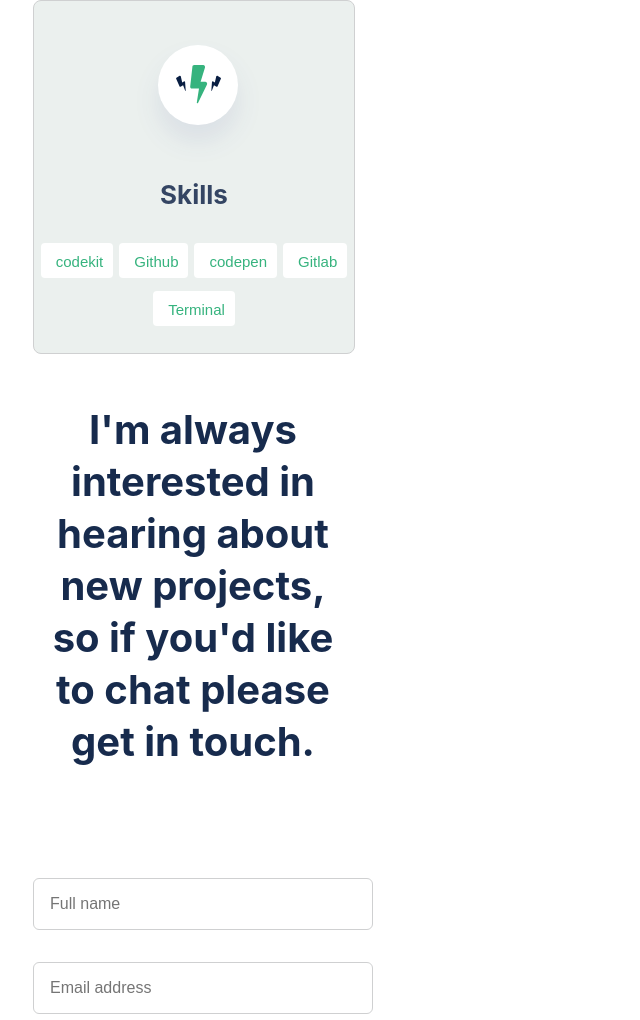
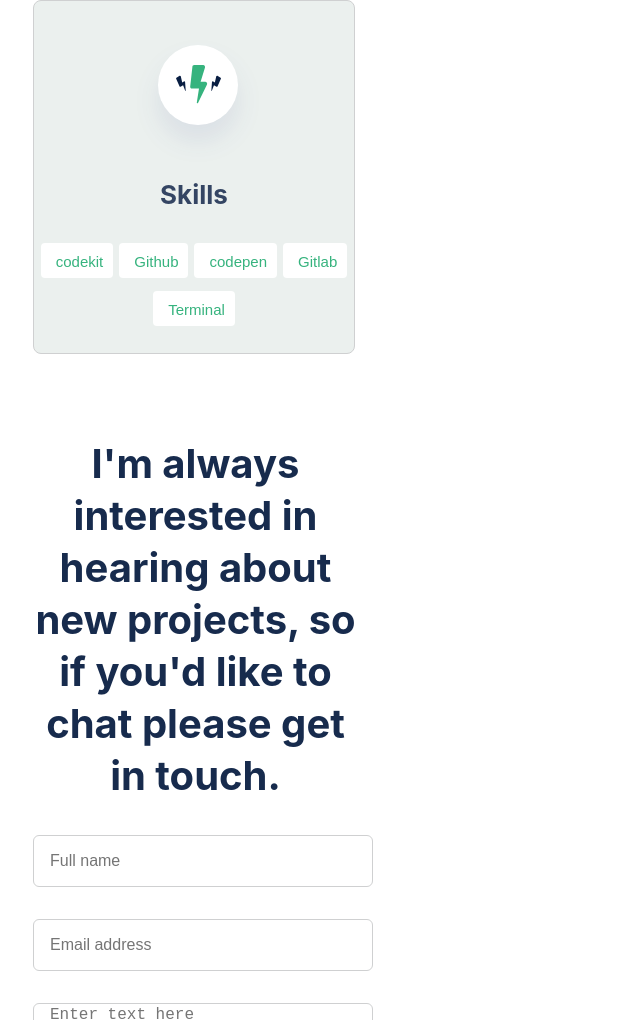
Before and after one commit to admirerbrown/portfolio, a website: page index.html in a window 1280 px wide. Shown: the part 5300-6320 px from the top of the page, without its empty margins (0-640 px from the left). Drawn offline with Linux system fonts and the light colour scheme.

Commit message:
implement second code review

```diff
--- a/index.html
+++ b/index.html
@@ -238,7 +238,7 @@
 
     <!-- contact me section -->
     <section id="abt-contact">
-      <div class="card-flex close">
+      <div class="close">
         <h1 class="closure">
           I'm always interested in hearing about new projects, so if you'd like
           to chat please get in touch.
--- a/style.css
+++ b/style.css
@@ -242,10 +242,16 @@ a {
   font-size: 40px;
   line-height: 52px;
   text-align: center;
+  margin-right: 25px;
 }
 
 .ab-form {
   margin-left: 25px;
+}
+
+#abt-contact {
+display: flex;
+flex-direction: column;
 }
 
 input[type="text"] {
```
